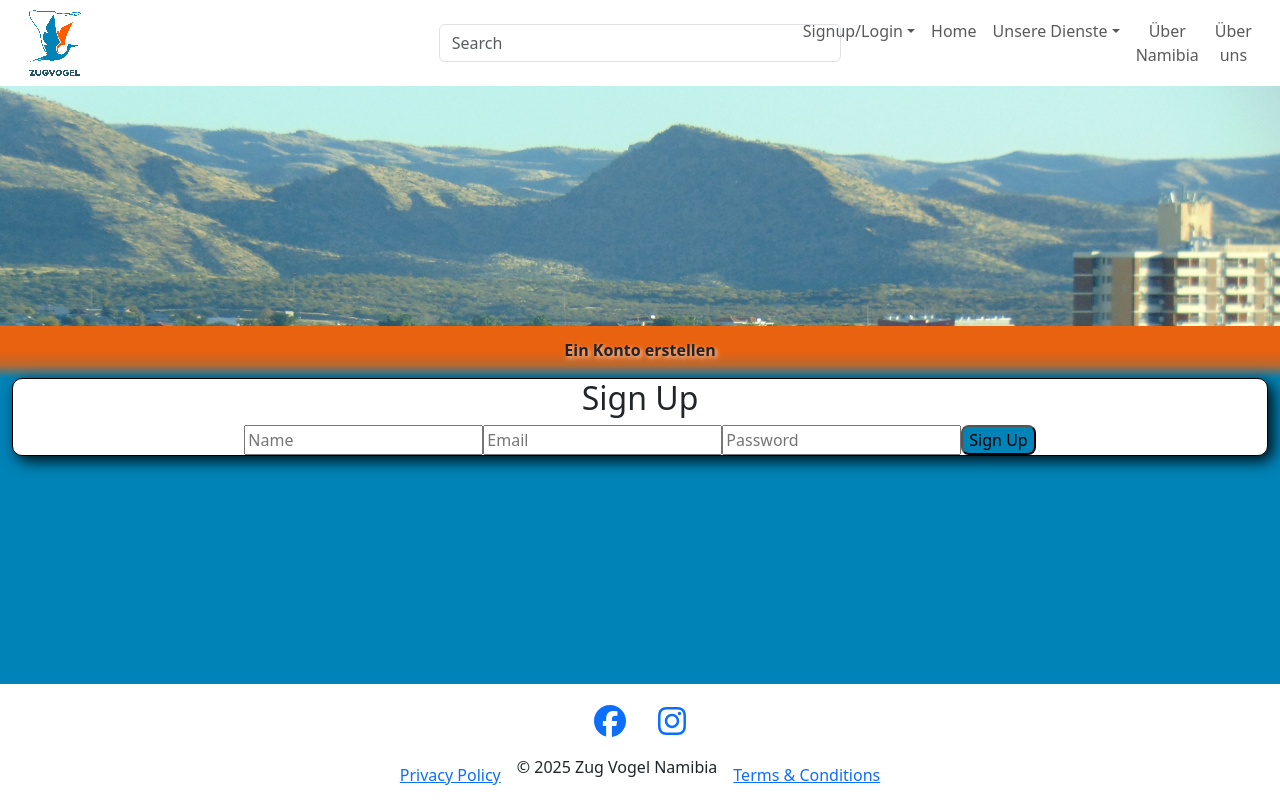
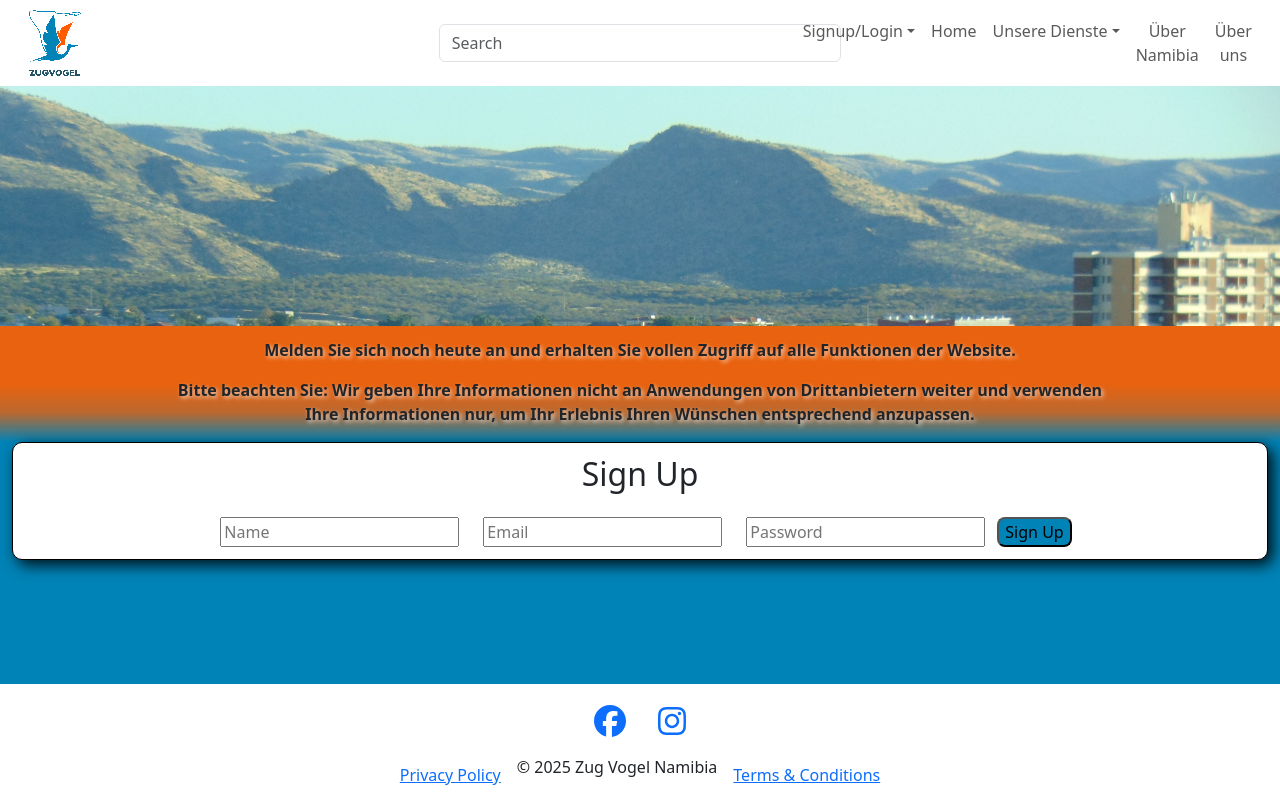
Before and after one commit to Inotila/Zug-Vogel, a React (Create React App) app in the folder frontend/: page /signup in a window 1280 px wide. Built offline with nearby package versions, Linux system fonts and the light colour scheme.

Commit message:
Added style to space inputs and text on auth pages

```diff
--- a/frontend/src/components/userAuth/assets/css/auth.css
+++ b/frontend/src/components/userAuth/assets/css/auth.css
@@ -12,6 +12,10 @@
 
 }
 
-input {
+.auth-page-title{
     margin: 0.75rem 0.75rem;
 }
+
+.auth-page-input{
+    margin: 0.75rem 0.75rem;
+}
--- a/frontend/src/components/userAuth/login.tsx
+++ b/frontend/src/components/userAuth/login.tsx
@@ -2,6 +2,7 @@ import React, { useState } from 'react';
 import { useNavigate } from 'react-router-dom'; // Import useNavigate
 import { Link } from 'react-router-dom';
 import '../../assets/css/index.css';
+import './assets/css/auth.css';
 
 import { loginUser } from '../../services/authService';
 
@@ -44,21 +45,17 @@ const LoginPage: React.FC = () => {
             <div className="row">
                 <div className="col">
                     <div className='signup-login-container'>
-                        <h2>Login</h2>
+                        <h2 className='auth-page-title'>Login</h2>
                         <form onSubmit={handleSubmit}>
                             <input
-                                type="email"
-                                placeholder="Email"
-                                value={email}
+                                className='auth-page-input' type="email" placeholder="Email" value={email}
                                 onChange={(e) => setEmail(e.target.value)}
                             />
                             <input
-                                type="password"
-                                placeholder="Password"
-                                value={password}
+                                className='auth-page-input' type="password" placeholder="Password" value={password}
                                 onChange={(e) => setPassword(e.target.value)}
                             />
-                            <button type="submit">Login</button>
+                            <button className='auth-btn' type="submit">Login</button>
                         </form>
                         {message && <p>{message}</p>}
                     </div>
--- a/frontend/src/components/userAuth/signup.tsx
+++ b/frontend/src/components/userAuth/signup.tsx
@@ -47,34 +47,30 @@ const SignUpPage: React.FC = () => {
             <div className="row hero-text-container text-center">
                 <div className="col">
                     <div className='hero-text'>
-                        <p>Ein Konto erstellen</p>
+                        <p>Melden Sie sich noch heute an und erhalten Sie vollen Zugriff auf alle Funktionen der Website.</p>
+                        <p>Bitte beachten Sie: Wir geben Ihre Informationen nicht an Anwendungen von Drittanbietern weiter
+                            und verwenden Ihre Informationen nur, um Ihr Erlebnis Ihren Wünschen entsprechend anzupassen.</p>
                     </div>
                 </div>
             </div>
             <div className="row">
                 <div className="col">
                     <div className='signup-login-container'>
-                        <h2>Sign Up</h2>
+                        <h2 className='auth-page-title'>Sign Up</h2>
                         <form onSubmit={handleSubmit}>
                             <input
-                                type="text"
-                                placeholder="Name"
-                                value={name}
+                                className='auth-page-input' type="text" placeholder="Name" value={name}
                                 onChange={(e) => setName(e.target.value)}
                             />
                             <input
-                                type="email"
-                                placeholder="Email"
-                                value={email}
+                                className='auth-page-input' type="email" placeholder="Email" value={email}
                                 onChange={(e) => setEmail(e.target.value)}
                             />
                             <input
-                                type="password"
-                                placeholder="Password"
-                                value={password}
+                                className='auth-page-input' type="password" placeholder="Password" value={password}
                                 onChange={(e) => setPassword(e.target.value)}
                             />
-                            <button type="submit">Sign Up</button>
+                            <button className='auth-btn' type="submit">Sign Up</button>
                         </form>
                         {message && <p>{message}</p>}
                     </div>
```
